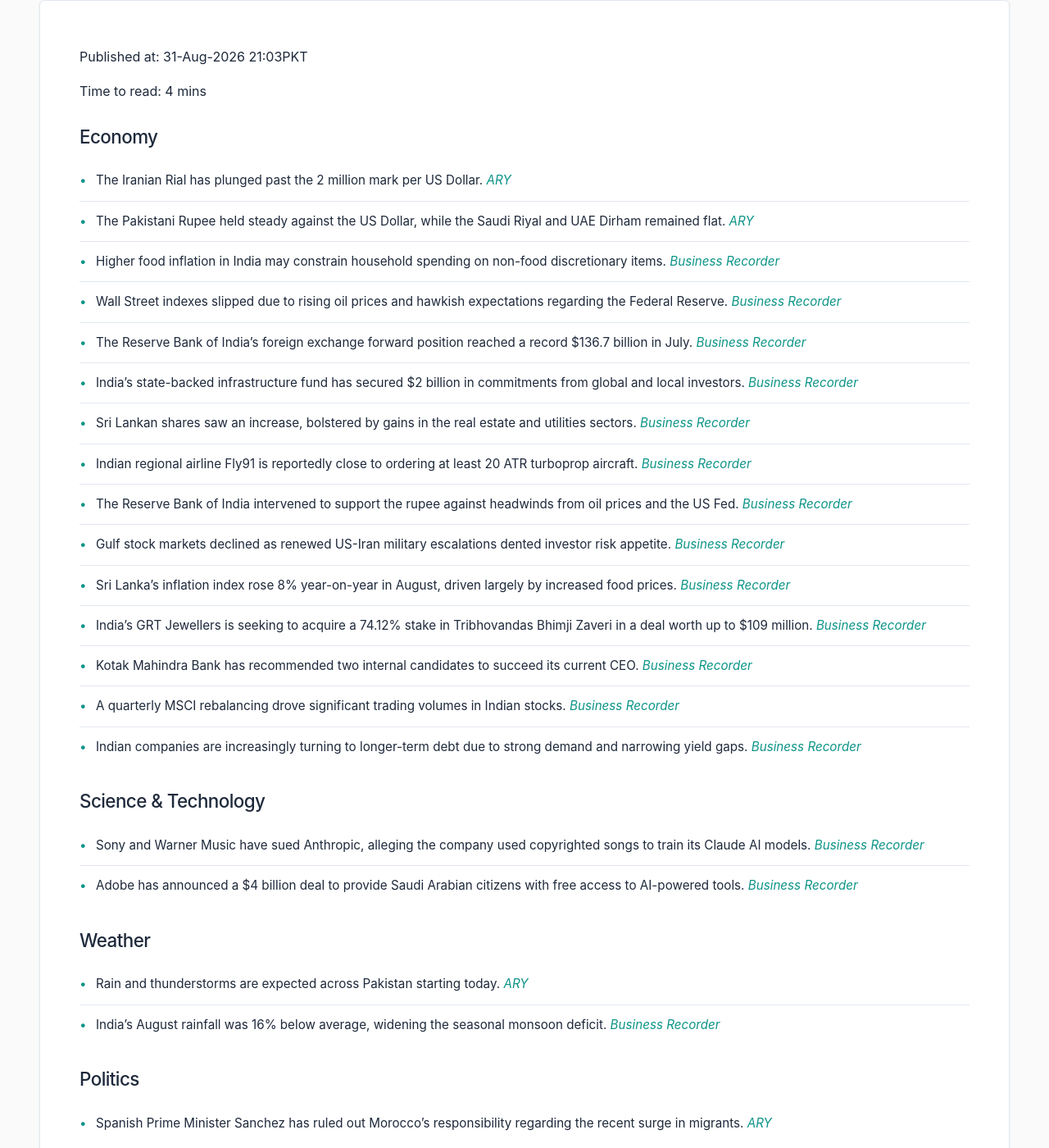
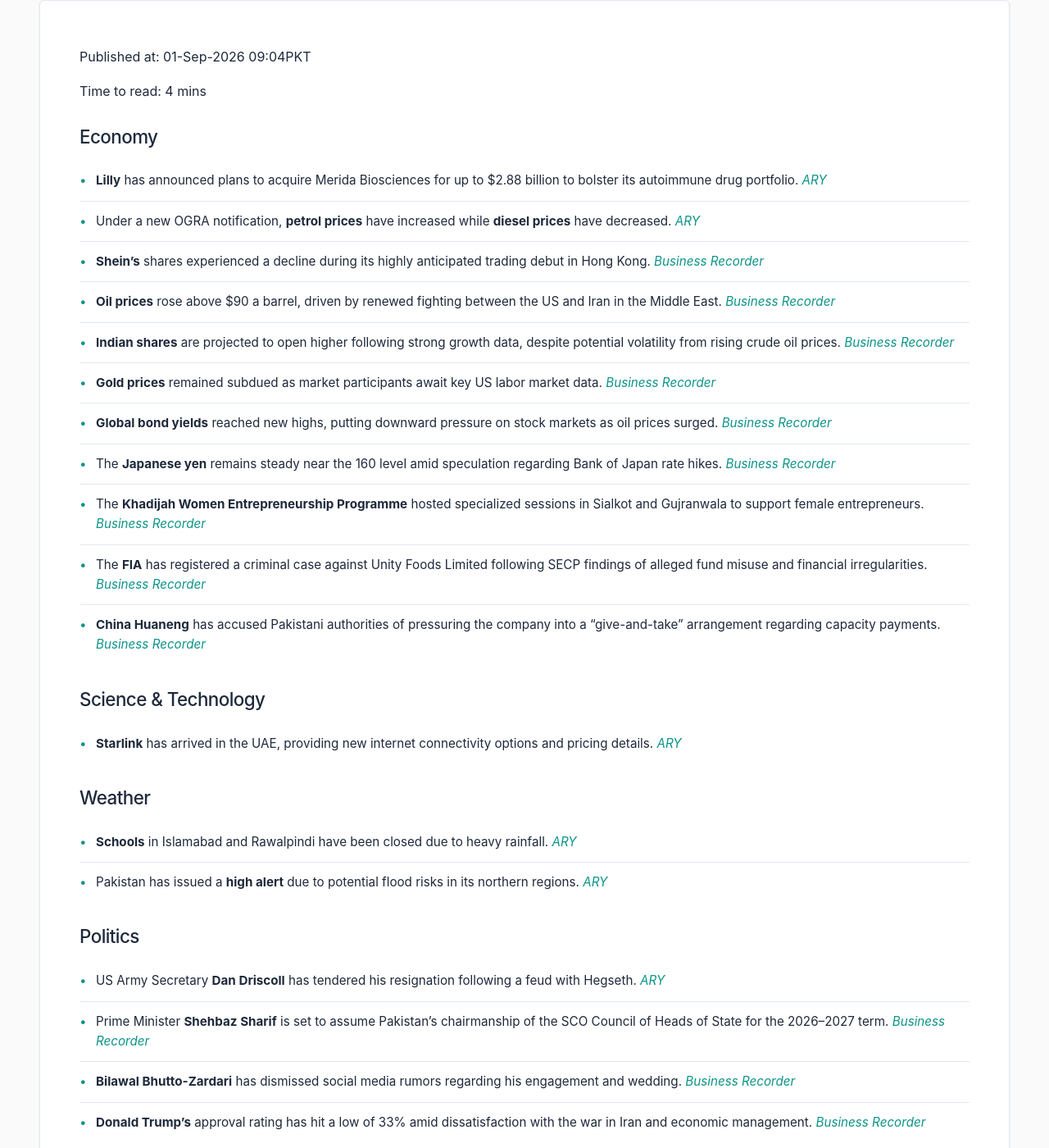
Before and after one commit to zsubzwary/news, a Jekyll site: the page built from en/index.md, in a window 1280 px wide and 1400 px high, scrolled down 259 px. Shown: the whole window at 82% size. Built offline with Jekyll 4.4.1, drawn with Linux system fonts in a browser that asks for light colours; some web fonts are replaced; comment, search, counter and statistics services are not loaded; some of the changed text lies outside the part shown.

Commit message:
DateTime; 2026-09-01T04:04:02.143Z

```diff
--- a/en/index.md
+++ b/en/index.md
@@ -4,50 +4,49 @@ title: Pakistan News Briefing
 lang: en
 ---
 
-Published at: 31-Aug-2026 21:03PKT
+Published at: 01-Sep-2026 09:04PKT
 
 Time to read: 4 mins
 
 ### Economy
-- The Iranian Rial has plunged past the 2 million mark per US Dollar. *[ARY](https://arynews.tv/iranian-rial-plunges-past-2-million-per-us-dollar-reports)*
-- The Pakistani Rupee held steady against the US Dollar, while the Saudi Riyal and UAE Dirham remained flat. *[ARY](https://arynews.tv/pkr-us-dollar-rate-august-end-saudi-riyal-uae-dirham-flat)*
-- Higher food inflation in India may constrain household spending on non-food discretionary items. *[Business Recorder](https://www.brecorder.com/news/40437254/higher-food-inflation-could-constrain-spending-on-non-food-items-india-report-says)*
-- Wall Street indexes slipped due to rising oil prices and hawkish expectations regarding the Federal Reserve. *[Business Recorder](https://www.brecorder.com/news/40437251/wall-st-slips-as-higher-oil-prices-hawkish-fed-bets-weigh)*
-- The Reserve Bank of India's foreign exchange forward position reached a record $136.7 billion in July. *[Business Recorder](https://www.brecorder.com/news/40437250/indias-rbi-fx-forward-book-hits-record-1367-billion-on-surging-overseas-deposits)*
-- India's state-backed infrastructure fund has secured $2 billion in commitments from global and local investors. *[Business Recorder](https://www.brecorder.com/news/40437248/indias-state-backed-infra-fund-secures-2bn-commitment-from-global-local-investors)*
-- Sri Lankan shares saw an increase, bolstered by gains in the real estate and utilities sectors. *[Business Recorder](https://www.brecorder.com/news/40437247/sri-lankan-shares-rise-on-real-estate-utilities-boost)*
-- Indian regional airline Fly91 is reportedly close to ordering at least 20 ATR turboprop aircraft. *[Business Recorder](https://www.brecorder.com/news/40437245/indias-fly91-close-to-ordering-at-least-20-atr-turboprops-sources-say)*
-- The Reserve Bank of India intervened to support the rupee against headwinds from oil prices and the US Fed. *[Business Recorder](https://www.brecorder.com/news/40437243/rbi-back-to-rupee-rescue-to-counter-oil-fed-headwinds-steps-into-swaps-too)*
-- Gulf stock markets declined as renewed US-Iran military escalations dented investor risk appetite. *[Business Recorder](https://www.brecorder.com/news/40437242/gulf-bourses-slip-as-iran-us-escalation-dents-risk-appetite)*
-- Sri Lanka's inflation index rose 8% year-on-year in August, driven largely by increased food prices. *[Business Recorder](https://www.brecorder.com/news/40437241/sri-lankas-inflation-index-up-8-year-on-year-in-august-on-higher-food-prices)*
-- India's GRT Jewellers is seeking to acquire a 74.12% stake in Tribhovandas Bhimji Zaveri in a deal worth up to $109 million. *[Business Recorder](https://www.brecorder.com/news/40437240/indias-grt-jewellers-seeks-control-of-tribhovandas-bhimji-zaveri-in-up-to-109-million-deal)*
-- Kotak Mahindra Bank has recommended two internal candidates to succeed its current CEO. *[Business Recorder](https://www.brecorder.com/news/40437238/kotak-mahindra-bank-recommends-two-internal-candidates-for-ceo-sources-say)*
-- A quarterly MSCI rebalancing drove significant trading volumes in Indian stocks. *[Business Recorder](https://www.brecorder.com/news/40437236/msci-rejig-drives-volumes-in-india-stocks-amid-closing-auction-led-swings)*
-- Indian companies are increasingly turning to longer-term debt due to strong demand and narrowing yield gaps. *[Business Recorder](https://www.brecorder.com/news/40437233/indian-firms-turn-to-longer-term-debt-amid-strong-demand-as-yield-gap-narrows)*
+- **Lilly** has announced plans to acquire Merida Biosciences for up to $2.88 billion to bolster its autoimmune drug portfolio. *[ARY](https://arynews.tv/lilly-to-buy-merida-biosciences-for-up-to-2-88-billion-in-autoimmune-drug-push)*
+- Under a new OGRA notification, **petrol prices** have increased while **diesel prices** have decreased. *[ARY](https://arynews.tv/petrol-price-up-diesel-price-down-under-new-ogra-notification)*
+- **Shein's** shares experienced a decline during its highly anticipated trading debut in Hong Kong. *[Business Recorder](https://www.brecorder.com/news/40437361/shein-shares-slide-in-long-awaited-hong-kong-trading-debut)*
+- **Oil prices** rose above $90 a barrel, driven by renewed fighting between the US and Iran in the Middle East. *[Business Recorder](https://www.brecorder.com/news/40437359/oil-prices-rise-as-latest-fighting-resurrects-middle-east-supply-disruption-risks)*
+- **Indian shares** are projected to open higher following strong growth data, despite potential volatility from rising crude oil prices. *[Business Recorder](https://www.brecorder.com/news/40437358/indian-shares-to-open-higher-on-strong-growth-data-middle-east-jitters-could-temper-optimism)*
+- **Gold prices** remained subdued as market participants await key US labor market data. *[Business Recorder](https://www.brecorder.com/news/40437357/gold-muted-as-traders-await-us-jobs-data-monitor-mideast-tensions)*
+- **Global bond yields** reached new highs, putting downward pressure on stock markets as oil prices surged. *[Business Recorder](https://www.brecorder.com/news/40437356/bond-selloff-pressures-stocks-as-oil-crosses-91-a-barrel)*
+- The **Japanese yen** remains steady near the 160 level amid speculation regarding Bank of Japan rate hikes. *[Business Recorder](https://www.brecorder.com/news/40437355/yen-hangs-near-160-amid-boj-rate-hike-bets-dollar-wobbles)*
+- The **Khadijah Women Entrepreneurship Programme** hosted specialized sessions in Sialkot and Gujranwala to support female entrepreneurs. *[Business Recorder](https://www.brecorder.com/news/40437308/khadijah-women-entrepreneurship-programme-psw-tdap-host-two-sessions-in-sialkot-gujranwala)*
+- The **FIA** has registered a criminal case against Unity Foods Limited following SECP findings of alleged fund misuse and financial irregularities. *[Business Recorder](https://www.brecorder.com/news/40437310/alleged-misuse-of-funds-secp-findings-lead-to-fia-case-against-food-co)*
+- **China Huaneng** has accused Pakistani authorities of pressuring the company into a "give-and-take" arrangement regarding capacity payments. *[Business Recorder](https://www.brecorder.com/news/40437321/give-and-take-arrangement-chinese-firm-accuses-authorities-of-forcing-it-to-accept-their-conditions)*
 
 ### Science & Technology
-- Sony and Warner Music have sued Anthropic, alleging the company used copyrighted songs to train its Claude AI models. *[Business Recorder](https://www.brecorder.com/news/40437252/sony-warner-music-sue-anthropic-over-songs-used-in-ai-training)*
-- Adobe has announced a $4 billion deal to provide Saudi Arabian citizens with free access to AI-powered tools. *[Business Recorder](https://www.brecorder.com/news/40437235/adobe-to-offer-free-access-to-ai-tools-in-saudi-arabia-in-4-billion-deal)*
+- **Starlink** has arrived in the UAE, providing new internet connectivity options and pricing details. *[ARY](https://arynews.tv/starlink-arrives-in-the-uae-presenting-new-options-for-internet-with-pricing-and-usage-details)*
 
 ### Weather
-- Rain and thunderstorms are expected across Pakistan starting today. *[ARY](https://arynews.tv/rain-thunderstorms-expected-from-today-across-pakistan)*
-- India's August rainfall was 16% below average, widening the seasonal monsoon deficit. *[Business Recorder](https://www.brecorder.com/news/40437234/indias-august-rainfall-16-below-average-widening-monsoon-deficit)*
+- **Schools** in Islamabad and Rawalpindi have been closed due to heavy rainfall. *[ARY](https://arynews.tv/schools-closed-as-islamabad-rawalpindi-face-heavy-rains)*
+- Pakistan has issued a **high alert** due to potential flood risks in its northern regions. *[ARY](https://arynews.tv/pakistan-issues-high-alert-over-flood-risk-in-northern-areas)*
 
 ### Politics
-- Spanish Prime Minister Sanchez has ruled out Morocco's responsibility regarding the recent surge in migrants. *[ARY](https://arynews.tv/spains-sanchez-rules-out-responsibility-morocco-migrant-surge)*
+- US Army Secretary **Dan Driscoll** has tendered his resignation following a feud with Hegseth. *[ARY](https://arynews.tv/us-army-secretary-dan-driscoll-tenders-resignation)*
+- Prime Minister **Shehbaz Sharif** is set to assume Pakistan’s chairmanship of the SCO Council of Heads of State for the 2026–2027 term. *[Business Recorder](https://www.brecorder.com/news/40437309/sco-chs-for-2026-27-pm-to-assume-pakistans-chairmanship)*
+- **Bilawal Bhutto-Zardari** has dismissed social media rumors regarding his engagement and wedding. *[Business Recorder](https://www.brecorder.com/news/40437320/bilawal-refutes-reports-of-his-engagement-wedding)*
+- **Donald Trump’s** approval rating has hit a low of 33% amid dissatisfaction with the war in Iran and economic management. *[Business Recorder](https://www.brecorder.com/news/40437325/trumps-approval-stuck-at-33pc-democrats-appear-more-fired-up-for-midterms)*
 
 ### National
-- The sale of loose powdered milk has been banned in Quetta. *[ARY](https://arynews.tv/sale-of-loose-powdered-milk-banned-in-quetta)*
-- Legal experts have called for a Joint Investigation Team (JIT) in the Mir Raza Ali case, arguing a judicial commission is insufficient. *[ARY](https://arynews.tv/mir-raza-ali-case-judicial-commission-cannot-investigate-murder-case-jibran-nasir-calls-for-jit)*
-- Senate and National Assembly committees have raised concerns that CCTV footage related to the PIMS fire may have been manipulated. *[ARY](https://arynews.tv/pims-fire-senate-na-committees-questions-cctv-footage)*
-- The FPSC has announced the written results for the CSS 2026 examinations. *[ARY](https://arynews.tv/fpsc-announces-css-2026-written-results)*
+- Citizens are now able to challenge incorrect **e-challans** through an online system. *[ARY](https://arynews.tv/citizens-can-challenge-wrong-e-challans-online)*
+- Authorities in Karachi have sealed an **illegal cigarette manufacturing** facility. *[ARY](https://arynews.tv/illegal-cigarette-manufacturing-facility-sealed-in-karachi)*
+- The Pakistani government has tightened regulations and reduced the quota for **blue passport** issuances. *[Business Recorder](https://www.brecorder.com/news/40437307/rules-for-blue-passport-issuance-tightened)*
+- The **AJK government** has begun a phased restoration of internet services across the state. *[Business Recorder](https://www.brecorder.com/news/40437312/ajk-begins-phased-restoration-of-internet-services)*
+- The **Lahore High Court** ruled that the marriage of any girl under the age of 18 is illegal under the Punjab Child Marriage Restraint Act 2026. *[Business Recorder](https://www.brecorder.com/news/40437322/lhc-rules-marriage-of-girl-under-18-illegal)*
 
 ### International
-- The Hague Court ruled that India cannot suspend the Indus Waters Treaty with Pakistan. *[ARY](https://arynews.tv/india-cannot-suspend-indus-waters-treaty-with-pakistan-hague-court-rules)*
-- A last-minute flood warning in Nepal successfully saved the lives of over 900 students and 16 faculty members. *[Business Recorder](https://www.brecorder.com/news/40437249/last-minute-flood-warning-saved-over-900-nepal-students-school-head-says)*
-- Turkiye is preparing a roadmap to facilitate other nations joining the defense pact between Pakistan, Turkiye, and Saudi Arabia. *[Business Recorder](https://www.brecorder.com/news/40437246/turkiye-says-roadmap-being-prepared-for-others-to-join-defence-pact-with-pakistan-and-saudi-arabia)*
-- Iran's president expressed a desire for a negotiated end to the conflict with the U.S. following recent military exchanges. *[Business Recorder](https://www.brecorder.com/news/40437239/iran-still-wants-negotiated-end-to-war-president-says-after-exchanges-of-fire)*
-- Israel has signed a $3.5 billion air defense deal with Greece as part of Athens' military modernization. *[Business Recorder](https://www.brecorder.com/news/40437237/israel-signs-35-billion-air-defence-deal-with-greece)*
+- **Saudi Arabia** has mandated a 300-meter buffer zone for shared housing located near schools and hospitals. *[ARY](https://arynews.tv/saudi-arabia-imposes-300-meter-buffer-zone-for-shared-housing-near-schools-and-hospitals)*
+- **Kuwait** has officially resumed regular working hours. *[ARY](https://arynews.tv/kuwait-resumes-regular-working-hours)*
+- Officials report a rise in **bomb attacks** carried out by Mexican gangs, including the use of drones. *[Business Recorder](https://www.brecorder.com/news/40437360/bomb-attacks-by-mexican-gangs-on-the-rise-officials-say)*
+- **Pakistan** welcomed an international tribunal's ruling regarding the Indus Waters Treaty, while **India** has categorically rejected the decision. *[Business Recorder](https://www.brecorder.com/news/40437323/pakistan-welcomes-indus-waters-treaty-ruling) / [Business Recorder](https://www.brecorder.com/news/40437324/india-rejects-tribunal-decision)*
+- Ten **missing Iranian fishermen** have been found alive in the UAE and are expected to return home soon. *[Business Recorder](https://www.brecorder.com/news/40437326/iran-says-10-missing-fishermen-found-in-uae)*
 
-### Sports
-- Joe Root suggested that the use of new balls has contributed to the struggles of batsmen in England. *[ARY](https://arynews.tv/root-says-new-balls-behind-batsmens-struggles-in-england)*
+### Other
+- Prominent Pakistani businessman and Polani Group Chairman, **Yahya Polani**, has passed away. *[Business Recorder](https://www.brecorder.com/news/40437311/renowned-businessman-yahya-polani-passes-away)*
```
